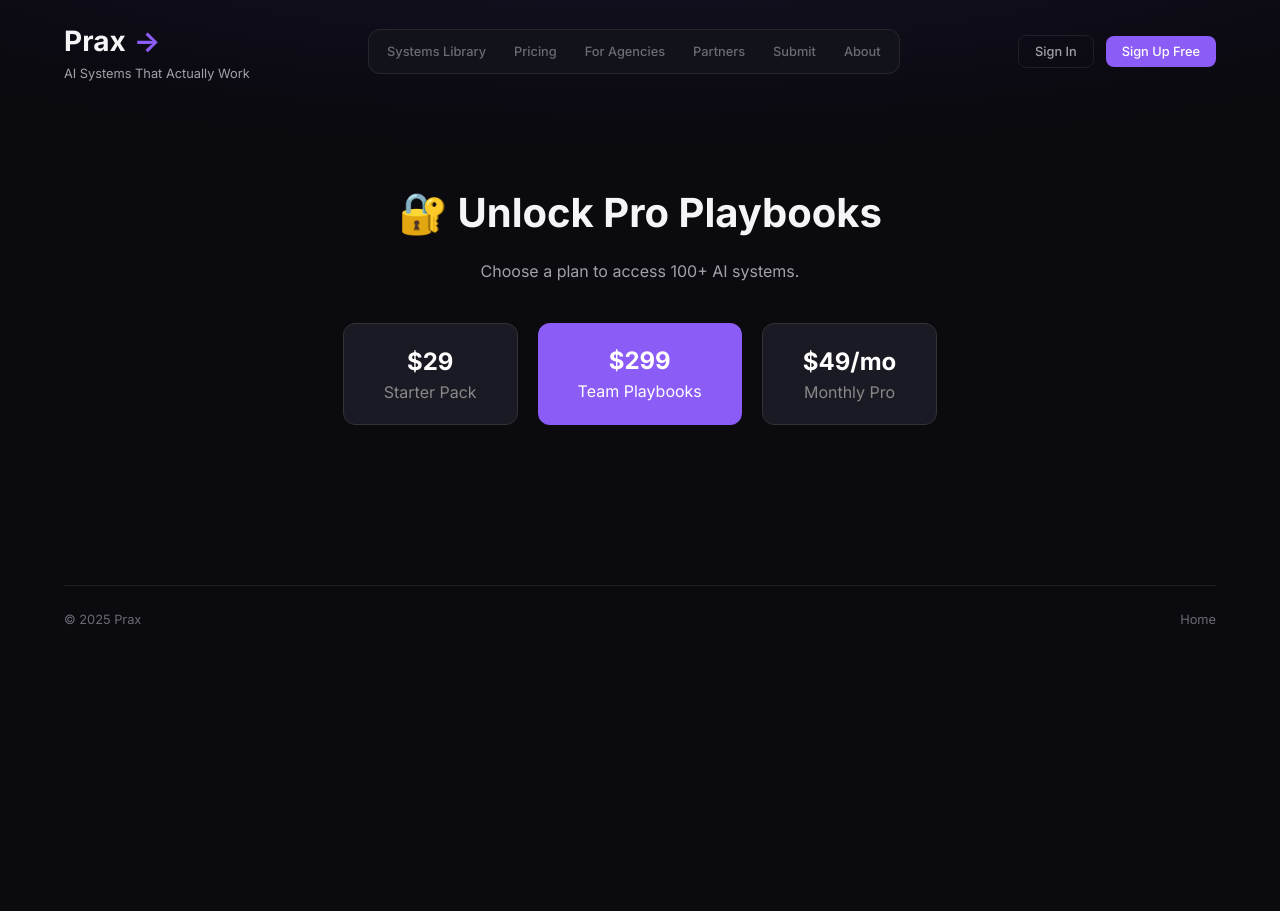
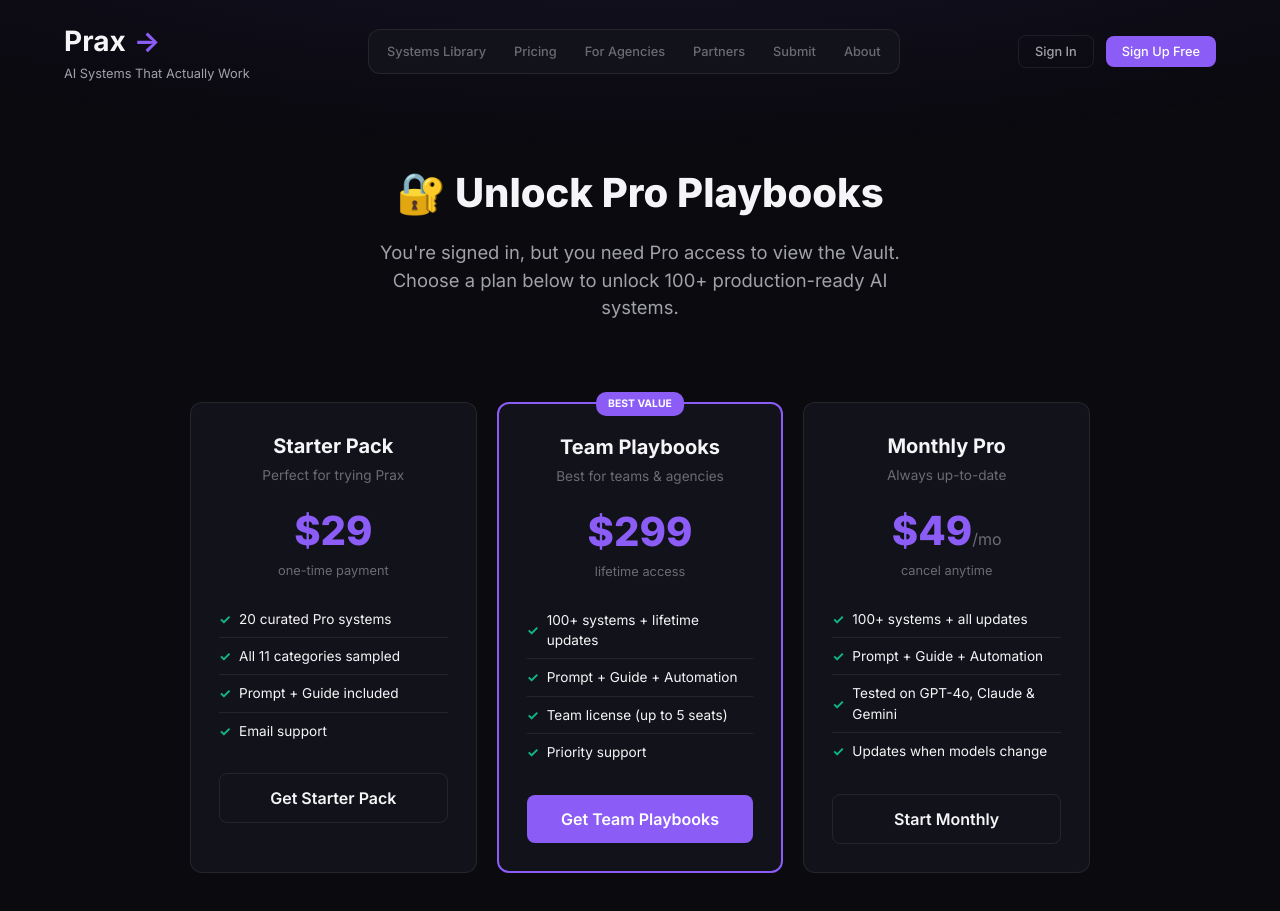
Before and after one commit to SMJAI/prax-site, a Next.js app: page /upgrade in a window 1280 px wide. Shown: the top 911 px of the page. Before the commit the page ends 800 px from the top, so only its background shows below. Built offline with nearby package versions, Linux system fonts and the light colour scheme; no server answers.

Commit message:
Fix partners page and upgrade page

```diff
--- a/app/upgrade/page.tsx
+++ b/app/upgrade/page.tsx
@@ -1,37 +1,121 @@
+import { currentUser } from "@clerk/nextjs/server";
 import Link from "next/link";
+import { redirect } from "next/navigation";
 
-export default function UpgradePage() {
+export default async function UpgradePage() {
+  const user = await currentUser();
+
+  if (user?.publicMetadata?.isPro === true) {
+    redirect('/vault');
+  }
+
+  const userEmail = user?.emailAddresses[0]?.emailAddress || '';
+
   return (
     <>
-      <div style={{textAlign: 'center', padding: '80px 20px'}}>
-        <h1 style={{fontSize: '2.5rem', marginBottom: '16px'}}>🔐 Unlock Pro Playbooks</h1>
-        <p style={{color: '#a1a1aa', marginBottom: '40px'}}>Choose a plan to access 100+ AI systems.</p>
+      <style>{`
+        .upgrade-hero { text-align: center; padding: 60px 0 40px; }
+        .upgrade-hero h1 { font-size: 2.5rem; font-weight: 800; margin-bottom: 16px; }
+        .upgrade-hero p { font-size: 1.15rem; color: #a1a1aa; max-width: 550px; margin: 0 auto; }
+        .pricing-grid { display: grid; grid-template-columns: repeat(3, 1fr); gap: 20px; max-width: 900px; margin: 40px auto; }
+        .pricing-card { background: #12121a; border: 1px solid rgba(255,255,255,0.08); border-radius: 12px; padding: 28px; text-align: center; transition: all 0.2s; }
+        .pricing-card:hover { border-color: #8b5cf6; }
+        .pricing-card.featured { border: 2px solid #8b5cf6; position: relative; }
+        .pricing-card.featured::before { content: 'BEST VALUE'; position: absolute; top: -12px; left: 50%; transform: translateX(-50%); padding: 4px 12px; background: #8b5cf6; color: white; font-size: 0.65rem; font-weight: 700; border-radius: 10px; }
+        .pricing-name { font-size: 1.25rem; font-weight: 700; margin-bottom: 4px; }
+        .pricing-desc { font-size: 0.85rem; color: #6b6b76; margin-bottom: 16px; }
+        .pricing-price { font-size: 2.5rem; font-weight: 800; color: #8b5cf6; }
+        .pricing-price span { font-size: 1rem; font-weight: 400; color: #6b6b76; }
+        .pricing-term { font-size: 0.8rem; color: #6b6b76; margin-bottom: 20px; }
+        .pricing-features { list-style: none; margin: 0 0 24px 0; padding: 0; text-align: left; }
+        .pricing-features li { padding: 8px 0; border-bottom: 1px solid rgba(255,255,255,0.08); font-size: 0.85rem; display: flex; align-items: center; gap: 8px; }
+        .pricing-features li:last-child { border-bottom: none; }
+        .pricing-features li::before { content: '✓'; color: #10b981; font-weight: 700; }
+        .pricing-btn { display: block; width: 100%; padding: 12px; text-align: center; border-radius: 8px; font-weight: 600; text-decoration: none; transition: all 0.15s; }
+        .pricing-btn-primary { background: #8b5cf6; color: white; border: none; }
+        .pricing-btn-primary:hover { background: #a78bfa; }
+        .pricing-btn-secondary { background: transparent; color: #f5f5f7; border: 1px solid rgba(255,255,255,0.08); }
+        .pricing-btn-secondary:hover { border-color: #8b5cf6; }
+        .guarantee { text-align: center; margin-top: 32px; padding: 20px; background: rgba(16,185,129,0.1); border: 1px solid rgba(16,185,129,0.2); border-radius: 12px; max-width: 500px; margin-left: auto; margin-right: auto; }
+        .guarantee p { font-size: 0.9rem; color: #10b981; margin: 0; }
+        @media (max-width: 768px) { .pricing-grid { grid-template-columns: 1fr; } }
+      `}</style>
 
-        <div style={{display: 'flex', gap: '20px', justifyContent: 'center', flexWrap: 'wrap'}}>
-          <a href="https://praxai.lemonsqueezy.com/buy/625a0310-d89e-431f-85d2-cbb3a1a2ecec"
-             style={{padding: '20px 40px', background: '#1a1a24', border: '1px solid #333', borderRadius: '12px', color: 'white', textDecoration: 'none'}}>
-            <div style={{fontSize: '1.5rem', fontWeight: 'bold'}}>$29</div>
-            <div style={{color: '#888'}}>Starter Pack</div>
+      <section className="upgrade-hero">
+        <h1>🔐 Unlock Pro Playbooks</h1>
+        <p>You're signed in, but you need Pro access to view the Vault. Choose a plan below to unlock 100+ production-ready AI systems.</p>
+      </section>
+
+      <div className="pricing-grid">
+        <div className="pricing-card">
+          <div className="pricing-name">Starter Pack</div>
+          <div className="pricing-desc">Perfect for trying Prax</div>
+          <div className="pricing-price">$29</div>
+          <div className="pricing-term">one-time payment</div>
+          <ul className="pricing-features">
+            <li>20 curated Pro systems</li>
+            <li>All 11 categories sampled</li>
+            <li>Prompt + Guide included</li>
+            <li>Email support</li>
+          </ul>
+          <a
+            href={`https://praxai.lemonsqueezy.com/buy/625a0310-d89e-431f-85d2-cbb3a1a2ecec?checkout[email]=${encodeURIComponent(userEmail)}`}
+            className="pricing-btn pricing-btn-secondary"
+          >
+            Get Starter Pack
           </a>
+        </div>
 
-          <a href="https://praxai.lemonsqueezy.com/buy/15eeba33-3d0d-45a4-898b-998cefce0157"
-             style={{padding: '20px 40px', background: '#8b5cf6', borderRadius: '12px', color: 'white', textDecoration: 'none'}}>
-            <div style={{fontSize: '1.5rem', fontWeight: 'bold'}}>$299</div>
-            <div>Team Playbooks</div>
+        <div className="pricing-card featured">
+          <div className="pricing-name">Team Playbooks</div>
+          <div className="pricing-desc">Best for teams & agencies</div>
+          <div className="pricing-price">$299</div>
+          <div className="pricing-term">lifetime access</div>
+          <ul className="pricing-features">
+            <li>100+ systems + lifetime updates</li>
+            <li>Prompt + Guide + Automation</li>
+            <li>Team license (up to 5 seats)</li>
+            <li>Priority support</li>
+          </ul>
+          <a
+            href={`https://praxai.lemonsqueezy.com/buy/15eeba33-3d0d-45a4-898b-998cefce0157?checkout[email]=${encodeURIComponent(userEmail)}`}
+            className="pricing-btn pricing-btn-primary"
+          >
+            Get Team Playbooks
           </a>
+        </div>
 
-          <a href="https://praxai.lemonsqueezy.com/buy/557bd908-945f-4dd3-bbc0-e701df7303b9"
-             style={{padding: '20px 40px', background: '#1a1a24', border: '1px solid #333', borderRadius: '12px', color: 'white', textDecoration: 'none'}}>
-            <div style={{fontSize: '1.5rem', fontWeight: 'bold'}}>$49/mo</div>
-            <div style={{color: '#888'}}>Monthly Pro</div>
+        <div className="pricing-card">
+          <div className="pricing-name">Monthly Pro</div>
+          <div className="pricing-desc">Always up-to-date</div>
+          <div className="pricing-price">$49<span>/mo</span></div>
+          <div className="pricing-term">cancel anytime</div>
+          <ul className="pricing-features">
+            <li>100+ systems + all updates</li>
+            <li>Prompt + Guide + Automation</li>
+            <li>Tested on GPT-4o, Claude & Gemini</li>
+            <li>Updates when models change</li>
+          </ul>
+          <a
+            href={`https://praxai.lemonsqueezy.com/buy/557bd908-945f-4dd3-bbc0-e701df7303b9?checkout[email]=${encodeURIComponent(userEmail)}`}
+            className="pricing-btn pricing-btn-secondary"
+          >
+            Start Monthly
           </a>
         </div>
       </div>
 
+      <div className="guarantee">
+        <p>🔒 Secure checkout via LemonSqueezy. 30-day money-back guarantee on all plans.</p>
+      </div>
+
       <footer className="footer" style={{marginTop: '80px'}}>
-        <div>© 2025 Prax</div>
+        <div>© 2025 Prax. A product of SNIPAI UK LTD (Company No. 16865430)</div>
         <div className="footer-links">
-          <Link href="/">Home</Link>
+          <Link href="/about">About</Link>
+          <Link href="/privacy">Privacy</Link>
+          <Link href="/terms">Terms</Link>
+          <a href="mailto:hello@prax.digital">Contact</a>
         </div>
       </footer>
     </>
```
Also changed, not shown: app/partners/page.tsx (+27 -27 lines), app/vault/page.tsx (+10 -25 lines).
